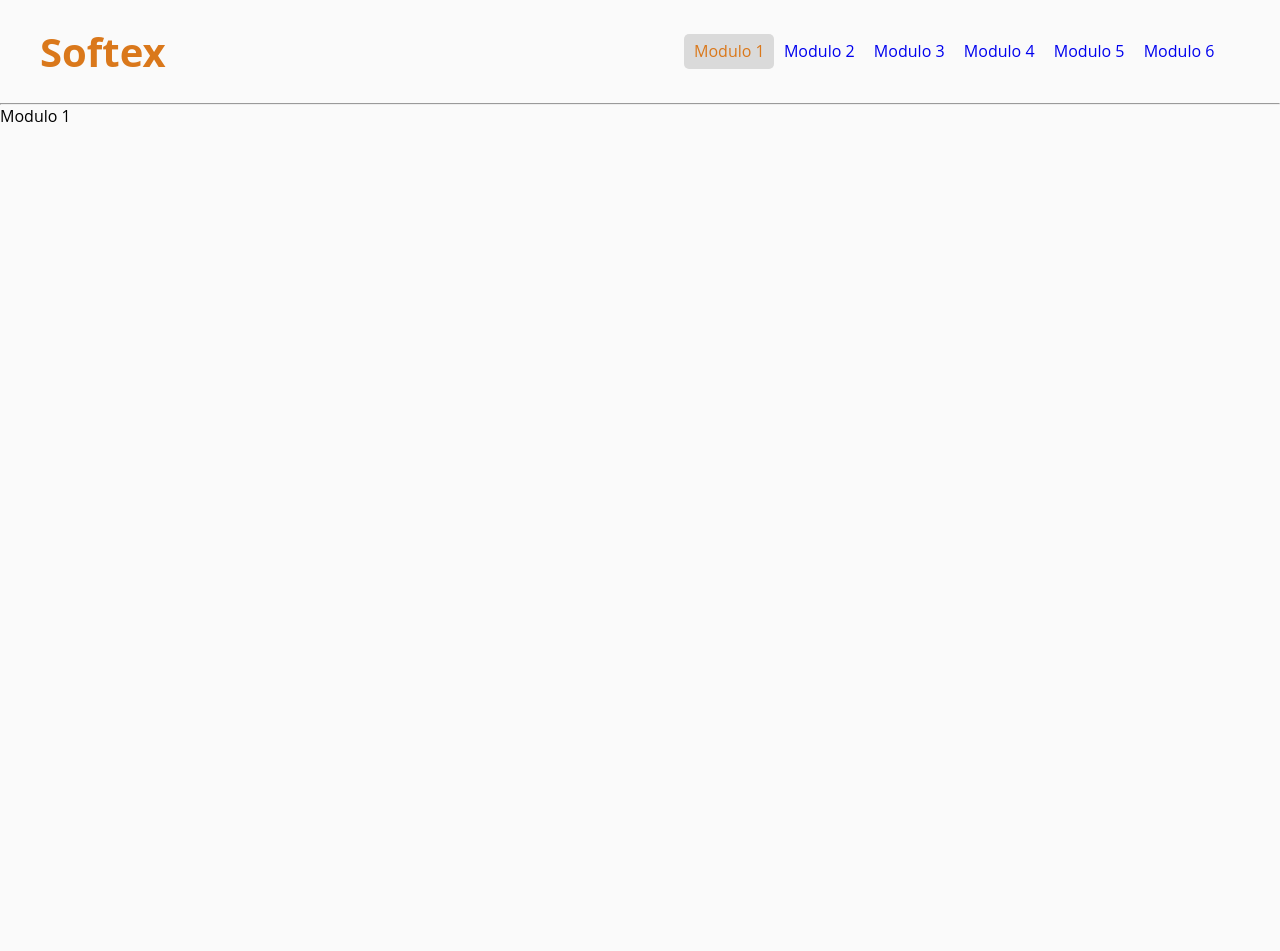
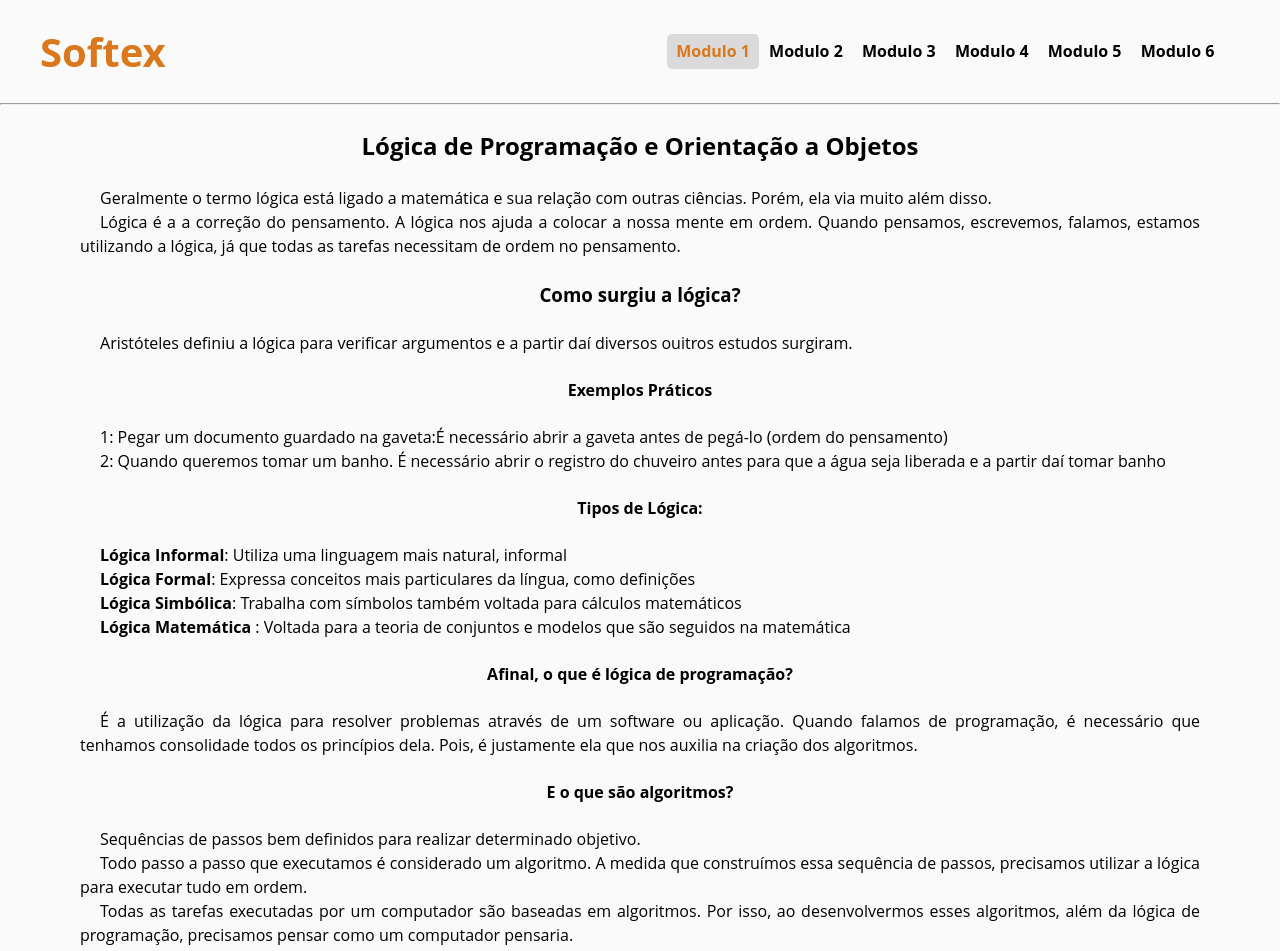
Before and after one commit to jpcchaves/softex-notes, a React (Create React App) app: page /modulo1 in a window 1280 px wide. Shown: the top 951 px of the page. Before the commit the page ends 800 px from the top, so only its background shows below. Built offline with nearby package versions, Linux system fonts and the light colour scheme.

Commit message:
a importância da lógica

```diff
--- a/src/components/Navbar/Navbar.module.css
+++ b/src/components/Navbar/Navbar.module.css
@@ -1,6 +1,7 @@
 ul,
 ul li a,
 nav a {
+  color: #000;
   text-decoration: none;
 }
 
@@ -9,7 +10,6 @@ nav a {
   justify-content: space-between;
   align-items: center;
   padding: 1.5rem 2.5rem;
-  color: #000;
 }
 
 .brand {
@@ -19,15 +19,16 @@ nav a {
   font-size: 2.5em;
 }
 
-.links_list{
+.links_list {
   display: flex;
   list-style: none;
   align-items: center;
   margin-right: 1em;
 }
 
-.links_list li a{
-    padding: .4em .6em;
+.links_list li a {
+  font-weight: bold;
+  padding: 0.4em 0.6em;
 }
 
 .active {
--- a/src/index.css
+++ b/src/index.css
@@ -4,6 +4,7 @@
   box-sizing: border-box;
 }
 
+
 body {
   background-color: #fafafa;
   font-family: "Open Sans", sans-serif;
--- a/src/pages/Home/Home.jsx
+++ b/src/pages/Home/Home.jsx
@@ -1,5 +1,4 @@
 import styles from './Home.module.css'
-
 
 const Home = () => {
   return (
--- a/src/pages/Home/Home.module.css
+++ b/src/pages/Home/Home.module.css
@@ -1,7 +1,7 @@
 .container_home {
     text-align: center;
     line-height: 2rem;
-    margin-top: 8rem;
+    margin: 8rem 5rem;
 }
 
 .title {
@@ -10,5 +10,7 @@
 }
 
 .text {
+    text-indent: 20px;
+    text-align: justify;
     font-size: 1.2rem;
 }
--- /dev/null
+++ b/src/pages/Modules.module.css
@@ -0,0 +1,15 @@
+.module_container{
+    margin-bottom: 15rem;
+}
+
+.module_container h2, h3, h4{
+    text-align: center;
+    margin: 1.5rem auto;
+}
+
+.module_container p {
+    text-align: justify;
+    margin: 0 5rem;
+    text-indent: 20px;
+    line-height: 1.5rem;
+}
--- a/src/pages/Modulo1/Modulo1.jsx
+++ b/src/pages/Modulo1/Modulo1.jsx
@@ -1,11 +1,79 @@
-import React from 'react'
+import styles from "../Modules.module.css";
 
 const Modulo1 = () => {
   return (
-    <div>
-      Modulo 1
+    <div className={styles.module_container}>
+      <h2>Lógica de Programação e Orientação a Objetos</h2>
+      <p>
+        Geralmente o termo lógica está ligado a matemática e sua relação com
+        outras ciências. Porém, ela via muito além disso.
+      </p>
+      <p>
+        Lógica é a a correção do pensamento. A lógica nos ajuda a colocar a
+        nossa mente em ordem. Quando pensamos, escrevemos, falamos, estamos
+        utilizando a lógica, já que todas as tarefas necessitam de ordem no
+        pensamento.
+      </p>
+      <h3>Como surgiu a lógica?</h3>
+      <p>
+        Aristóteles definiu a lógica para verificar argumentos e a partir daí
+        diversos ouitros estudos surgiram.
+      </p>
+
+      <h4>Exemplos Práticos</h4>
+      <p>
+        1: Pegar um documento guardado na gaveta:É necessário abrir a gaveta
+        antes de pegá-lo (ordem do pensamento)
+      </p>
+      <p>
+        2: Quando queremos tomar um banho. É necessário abrir o registro do
+        chuveiro antes para que a água seja liberada e a partir daí tomar banho
+      </p>
+      <h4>Tipos de Lógica:</h4>
+      <p>
+        <strong>Lógica Informal</strong>: Utiliza uma linguagem mais natural,
+        informal
+      </p>
+      <p>
+        <strong>Lógica Formal</strong>: Expressa conceitos mais particulares da
+        língua, como definições
+      </p>
+      <p>
+        <strong>Lógica Simbólica</strong>: Trabalha com símbolos também voltada
+        para cálculos matemáticos
+      </p>
+      <p>
+        <strong>Lógica Matemática</strong> : Voltada para a teoria de conjuntos
+        e modelos que são seguidos na matemática
+      </p>
+
+      <h4>Afinal, o que é lógica de programação?</h4>
+      <p>
+        É a utilização da lógica para resolver problemas através de um software
+        ou aplicação. Quando falamos de programação, é necessário que tenhamos
+        consolidade todos os princípios dela. Pois, é justamente ela que nos
+        auxilia na criação dos algoritmos.
+      </p>
+      <h4>E o que são algoritmos?</h4>
+      <p>
+        Sequências de passos bem definidos para realizar determinado objetivo.
+      </p>
+      <p>
+        Todo passo a passo que executamos é considerado um algoritmo. A medida
+        que construímos essa sequência de passos, precisamos utilizar a lógica
+        para executar tudo em ordem.
+      </p>
+      <p>
+        Todas as tarefas executadas por um computador são baseadas em
+        algoritmos. Por isso, ao desenvolvermos esses algoritmos, além da lógica
+        de programação, precisamos pensar como um computador pensaria.
+      </p>
+      <p>
+        O processos de estruturar o pensamento seguindo normas e regras para
+        resolver um problema.
+      </p>
     </div>
-  )
-}
+  );
+};
 
-export default Modulo1
+export default Modulo1;
```
Lines whose indentation alone changed are shown as unchanged.
